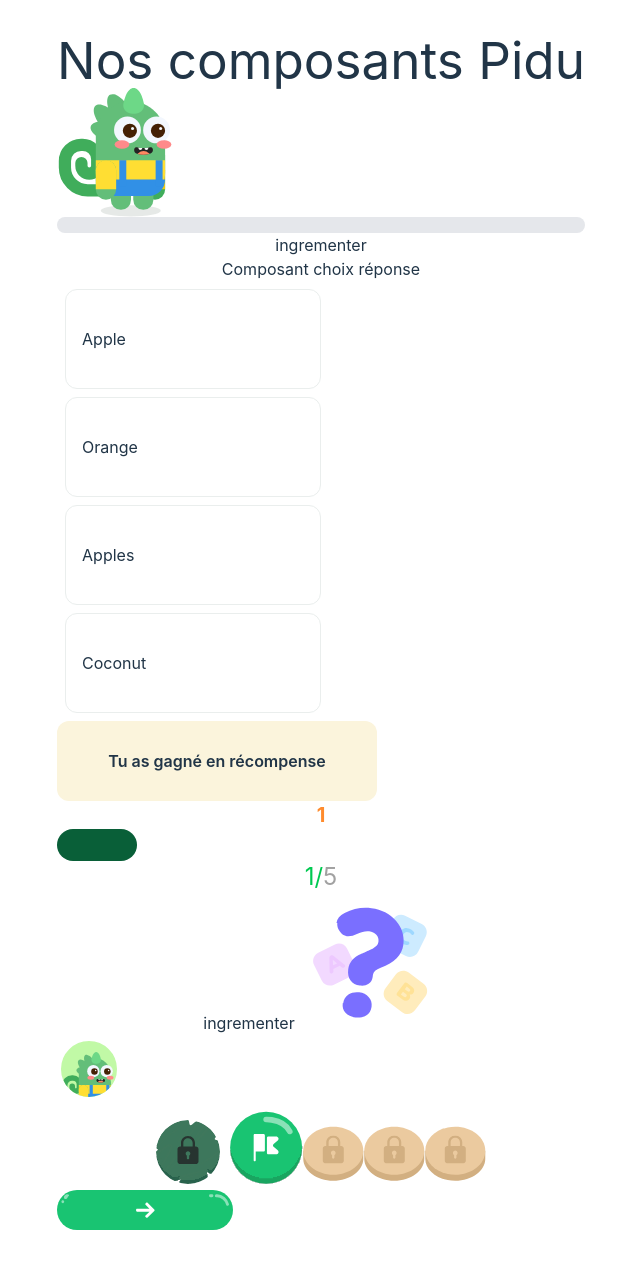
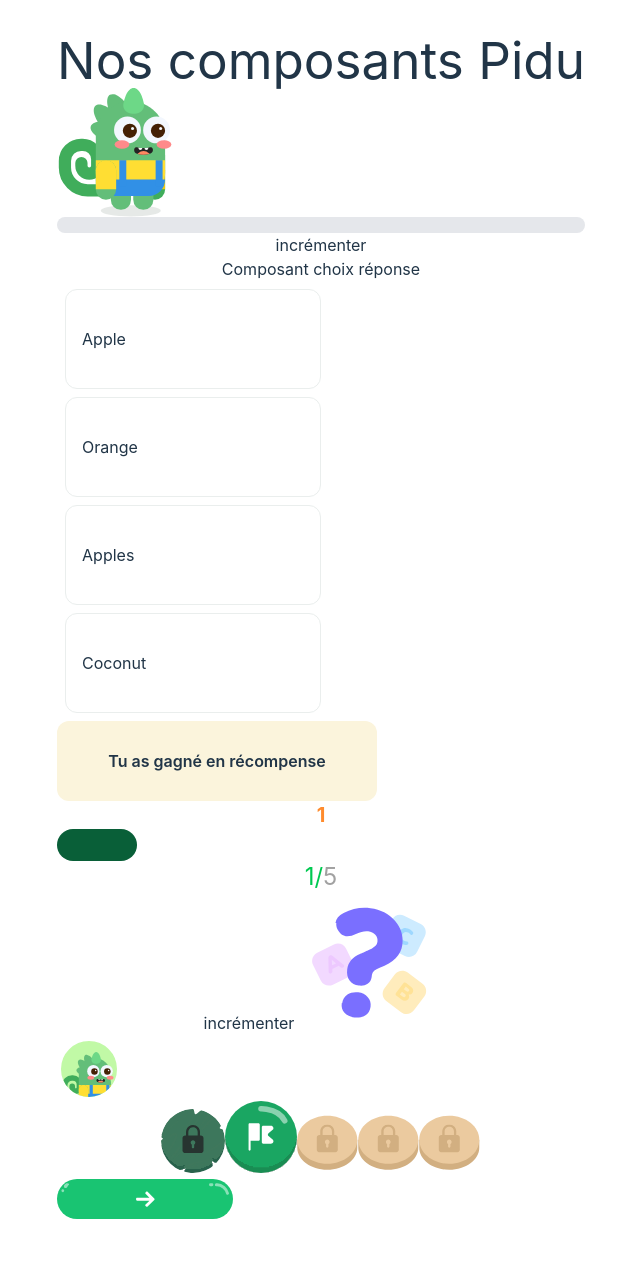
Before and after one commit to code-dev-pro/-Pidu-JCH-MLE, a React (Vite) app: page /storybook in a window 1280 px wide. Shown: the whole page, without its empty margins (319-959 px from the left). Built offline with nearby package versions, Linux system fonts and the light colour scheme.

Commit message:
fix: correction des fautes d'orthographe et du shadow du bouton flag (#39)

```diff
--- a/src/components/button-cercle.tsx
+++ b/src/components/button-cercle.tsx
@@ -16,7 +16,7 @@ function ButtonLocked() {
 function ButtonFlag() {
   return (
     <button aria-label="Bouton pour ouvrir le modal de démarrage">
-      <Picture src="./Recent.svg" alt="Bouton vert avec drapeau" className="cursor-pointer" />
+      <Picture src="./Btn.svg" alt="Bouton vert avec drapeau" className="cursor-pointer" />
     </button>
   )
 }
--- a/src/components/progressbar.tsx
+++ b/src/components/progressbar.tsx
@@ -15,7 +15,7 @@ export default function Progressbar() {
           style={{ width: `${progress}%` }}
         />
       </div>
-      <button onClick={count}>ingrementer</button>
+      <button onClick={count}>incrémenter</button>
     </>
   )
 }
--- a/src/components/progressnumber.tsx
+++ b/src/components/progressnumber.tsx
@@ -14,7 +14,7 @@ export default function ProgressNumber() {
         <span className="text-green-500">{currentQuestion}/</span>
         <span className="text-neutral-400">5</span>
       </div>
-      <button onClick={count}>ingrementer</button>
+      <button onClick={count}>incrémenter</button>
     </>
   )
 }
```
Also changed, not shown: public/Btn.svg (added), public/Recent.svg (deleted).
